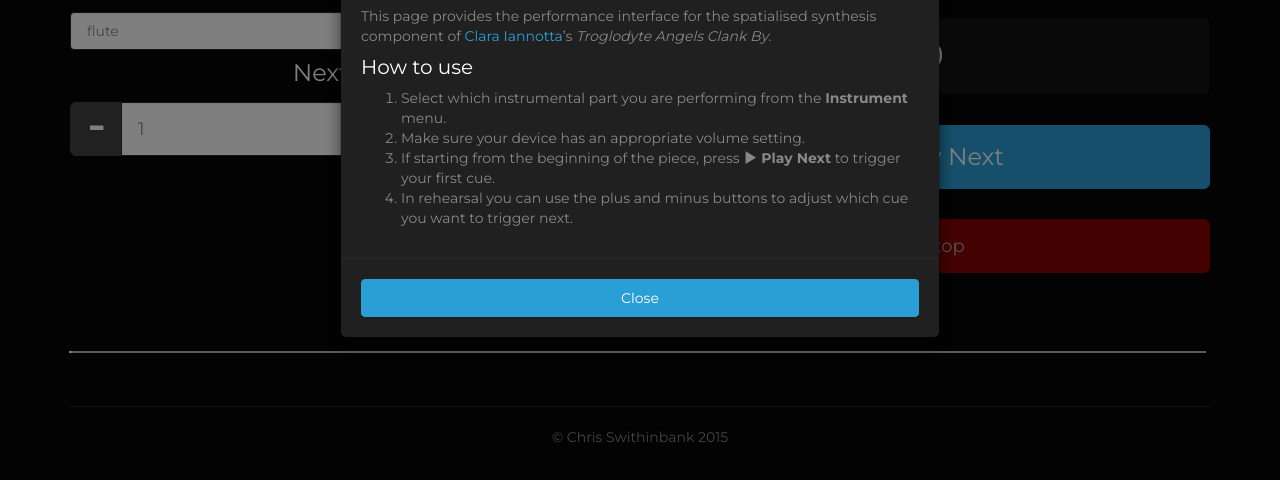
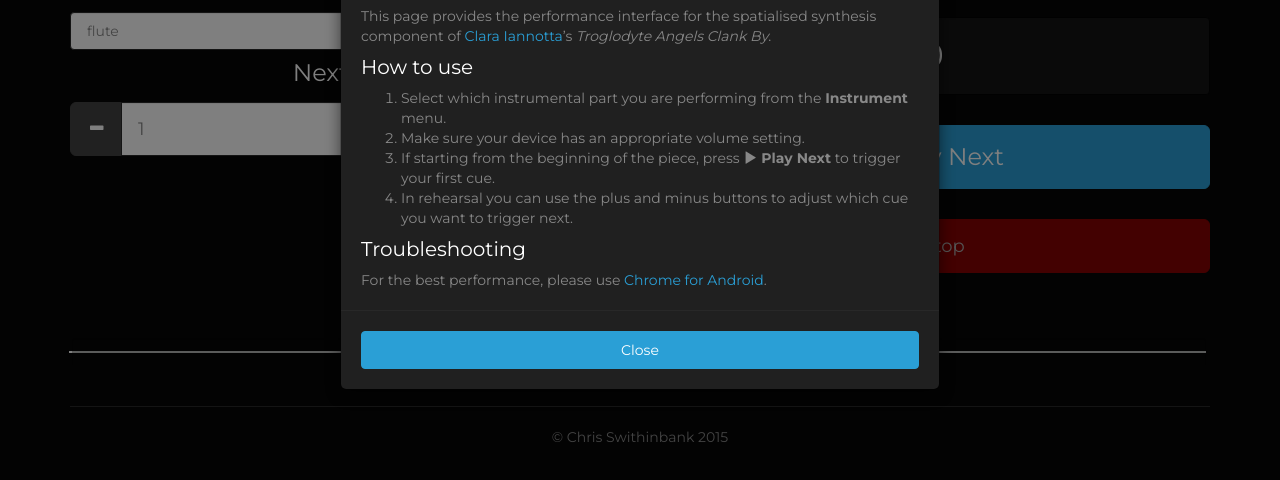
Before and after one commit to delucis/troglodyte-angels, a plain HTML site: page index.html in a window 1280 px wide. Both pictures are taken after a click on the button "More info". Shown: the part 110-590 px from the top of the page. Drawn offline with nearby package versions, Linux system fonts and the light colour scheme.

Commit message:
Add troubleshooting section to Info modal

```diff
--- a/index.html
+++ b/index.html
@@ -115,6 +115,8 @@
               <li>If starting from the beginning of the piece, press <strong><span class="glyphicon glyphicon-play" aria-hidden="true"></span> Play Next</strong> to trigger your first cue.</li>
               <li>In rehearsal you can use the plus and minus buttons to adjust which cue you want to trigger next.</li>
             </ol>
+            <h5>Troubleshooting</h5>
+            For the best performance, please use <a href="https://play.google.com/store/apps/details?id=com.android.chrome">Chrome for Android</a>.
           </div>
           <div class="modal-footer">
             <button type="button" class="btn btn-primary btn-block" data-dismiss="modal">Close</button>
```
